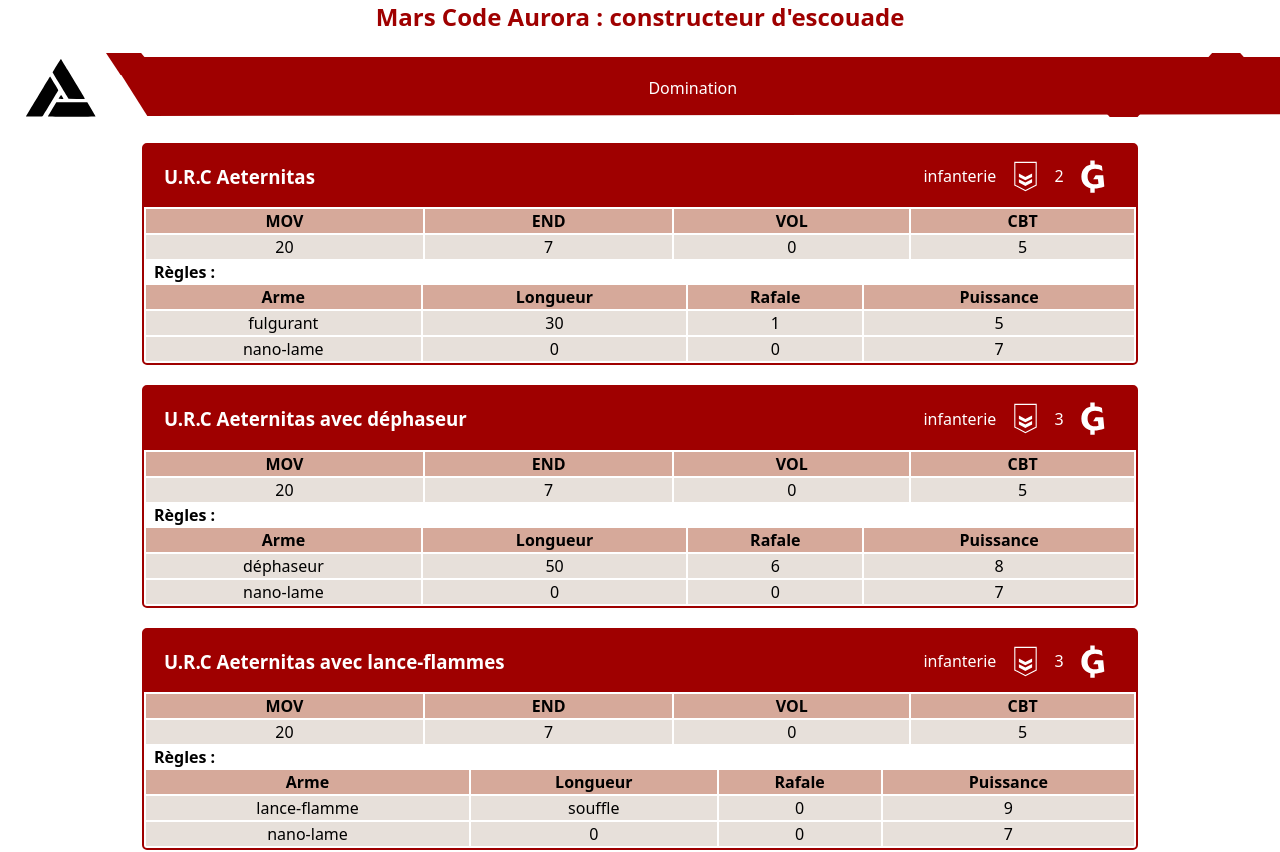
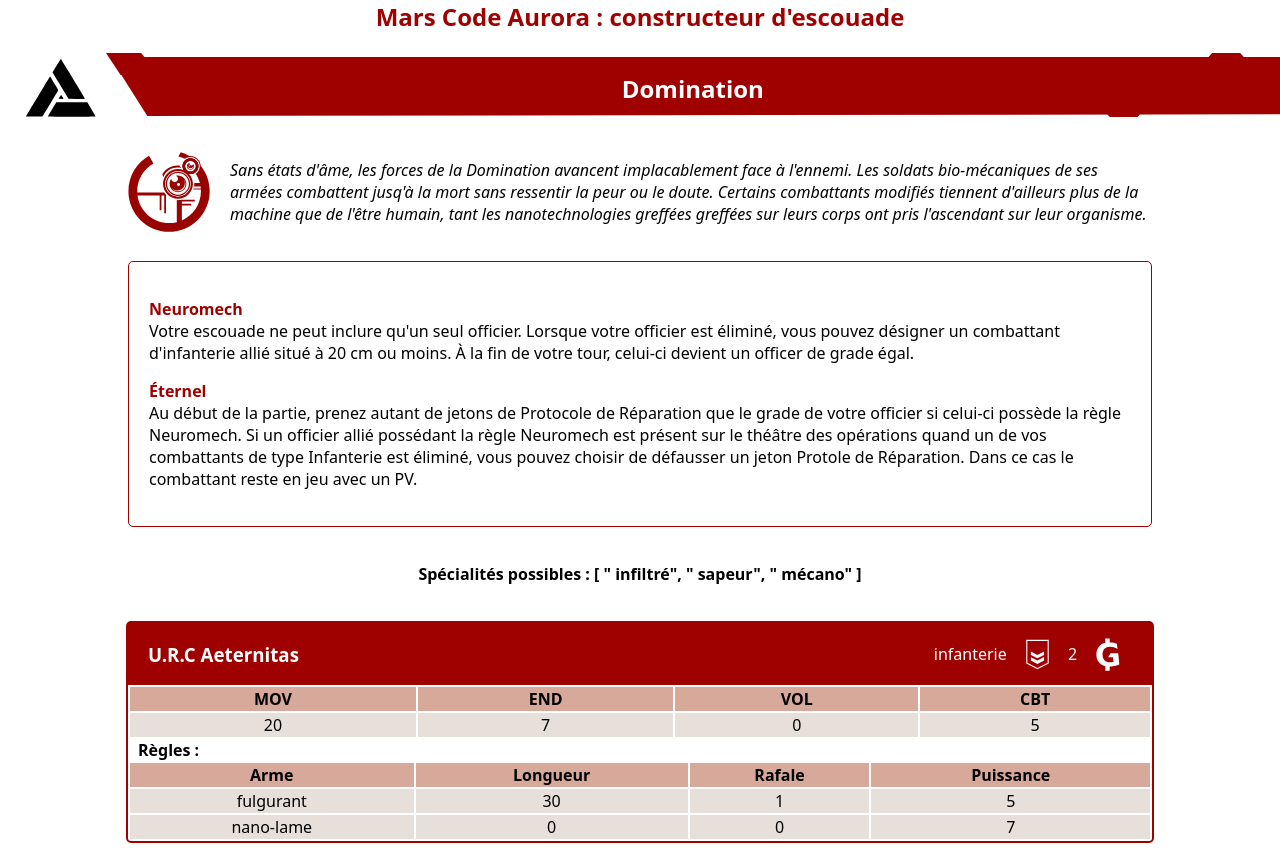
Before and after one commit to Jouvain/MCA_AB_VueJS, a Vue app: page /faction/Domination in a window 1280 px wide. Shown: the top 852 px of the page. Built offline with nearby package versions, Linux system fonts and the light colour scheme; the HTML template or start-up script is replaced by a standard one.

Commit message:
feat : faction trivia & special rules in Faction view

```diff
--- a/src/components/Header.vue
+++ b/src/components/Header.vue
@@ -76,7 +76,8 @@ const props = defineProps({
 
         &__headline {
             margin: 0;
-            font-size: 16px;
+            font-size: 24px;
+            font-weight: 600;
             color: $color--light
         }
     }
--- /dev/null
+++ b/src/components/SpecialRules.vue
@@ -0,0 +1,52 @@
+<script setup>
+    const props = defineProps({
+        faction: {
+            type: Object,
+            required: true
+        }
+    })
+</script>
+
+<template>
+    <section class="special">
+        <div class="special_rules">
+            <div v-for="specialRule, i in faction.specialRule" :key="i"  class="special_rule">
+                <p class="special_title">{{ specialRule.name }}</p>
+                <p class="special_text">{{ specialRule.rule }}</p>
+            </div>
+        </div>
+        <div class="special_roles">
+            <p> Spécialités possibles : {{ faction.specialties }}</p>
+        </div>
+    </section>
+</template>
+
+<style lang="scss" scoped>
+    @use "../assets/style/variables.scss" as *;
+    .special {
+        display: flex;
+        flex-direction: column;
+        justify-content: center;
+        margin: auto;
+        width: 80%;
+        &_rules {
+            border: 1px solid $color--mca-red;
+            border-radius: 5px;
+            padding: $spacing;
+        }
+        &_title {
+            color: $color--mca-red;
+            font-weight: bold;
+            margin-bottom: 0;
+        }
+        &_text {
+            margin-top: 0;
+        }
+        &_roles {
+            font-weight: bold;
+            text-align: center;
+            margin: $spacing;
+        }
+    }
+
+</style>
--- /dev/null
+++ b/src/components/Trivia.vue
@@ -0,0 +1,34 @@
+<script setup>
+    const props = defineProps({
+        faction: {
+            type: Object,
+            required: true
+        }
+    })
+</script>
+
+<template>
+    <div class="trivia">
+        <img :src="faction.logo" alt="the faction's logo" class="trivia_logo" />
+        <p class="trivia_text" >{{ faction.description }}</p>
+    </div>
+</template>
+
+<style lang="scss">
+    @use "../assets/style/variables.scss" as *;
+    .trivia {
+        display: flex;
+        justify-content: space-around;
+        align-items: center;
+        margin: $spacing 0;
+        &_logo {
+            height: 80px;
+            color: $color--mca-red;
+            filter: invert(88%) sepia(34%) saturate(7483%) hue-rotate(352deg) brightness(103%) contrast(118%);
+            margin-right: $spacing;
+        }
+        &_text {
+            font-style: italic;
+        }
+    }
+</style>
--- a/src/views/Faction.vue
+++ b/src/views/Faction.vue
@@ -3,6 +3,8 @@
     import ProfileSheet from "../components/ProfileSheet.vue";
     import { useRoute } from "vue-router";
     import dataFactions from "../assets/armyBook.json";
+import Trivia from "../components/Trivia.vue";
+import SpecialRules from "../components/SpecialRules.vue";
 
     const route = useRoute();
     const currentSlug = route.params.slug;
@@ -13,20 +15,48 @@
 
 <template>
     <Header :title="faction ? faction.name : 'Faction inconnue'"></Header>
-    <div class="gallery">
-        <div v-for="(profile, i) in faction.profiles" :key="i" class="gallery_block">
-            <ProfileSheet :profile="profile" />
+
+    <main class="main">
+
+
+
+        <div class="trivia-wrapper">
+            <Trivia :faction="faction" />
         </div>
-    </div>
+
+        <SpecialRules :faction="faction" />
+
+        <div class="gallery">
+            <div v-for="(profile, i) in faction.profiles" :key="i" class="gallery_block">
+                <ProfileSheet :profile="profile" />
+            </div>
+        </div>
+    </main>
+
+
 </template>
 
 <style scoped lang="scss">
     @use "../assets/style/variables.scss" as *;
+
+    .main {
+        display: flex;
+        flex-direction: column;
+        align-items: center;
+    }
+
+    .trivia-wrapper {
+        display: flex;
+        width: 80%;
+        justify-content: center;
+        align-items: center;
+        align-content: center;
+    }
     .gallery {
         display: grid;
         grid-template-columns: 1fr;
         gap: $spacing;
-        padding: $spacing;
+        width: 100%;
         &_block {
             width: 100%;
             display: flex;
```
Also changed, not shown: src/assets/armyBook.json.
